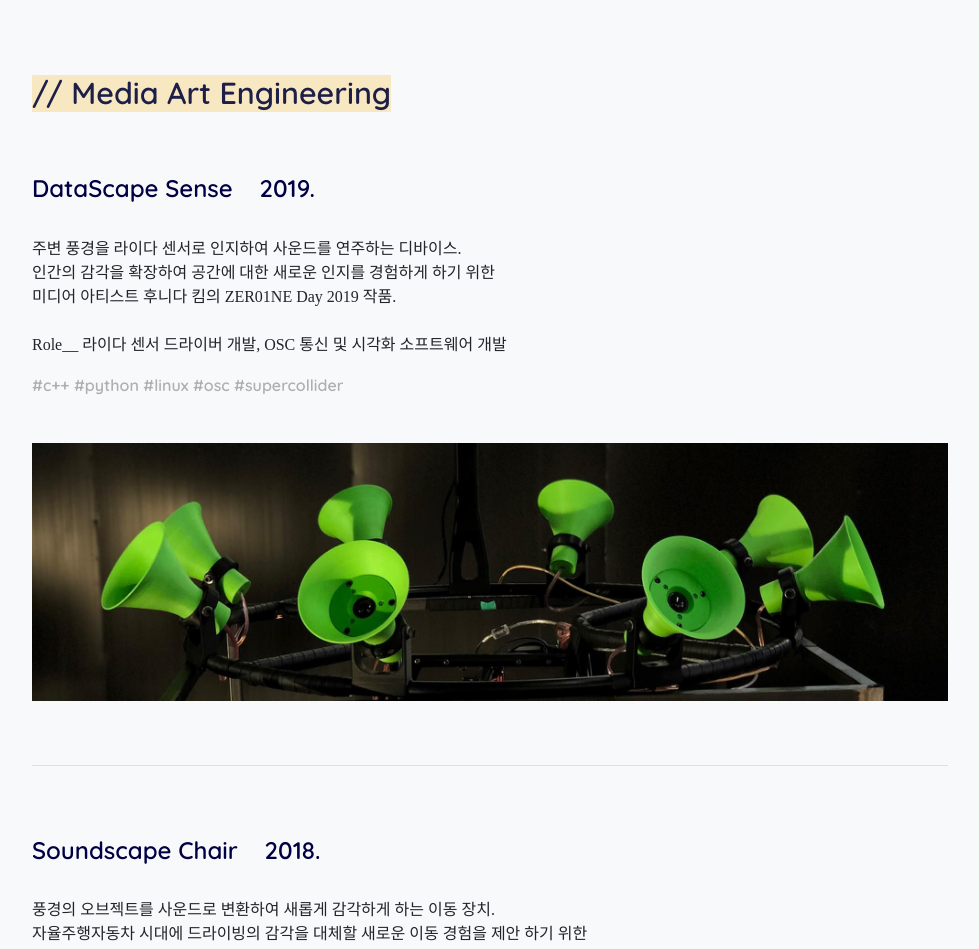
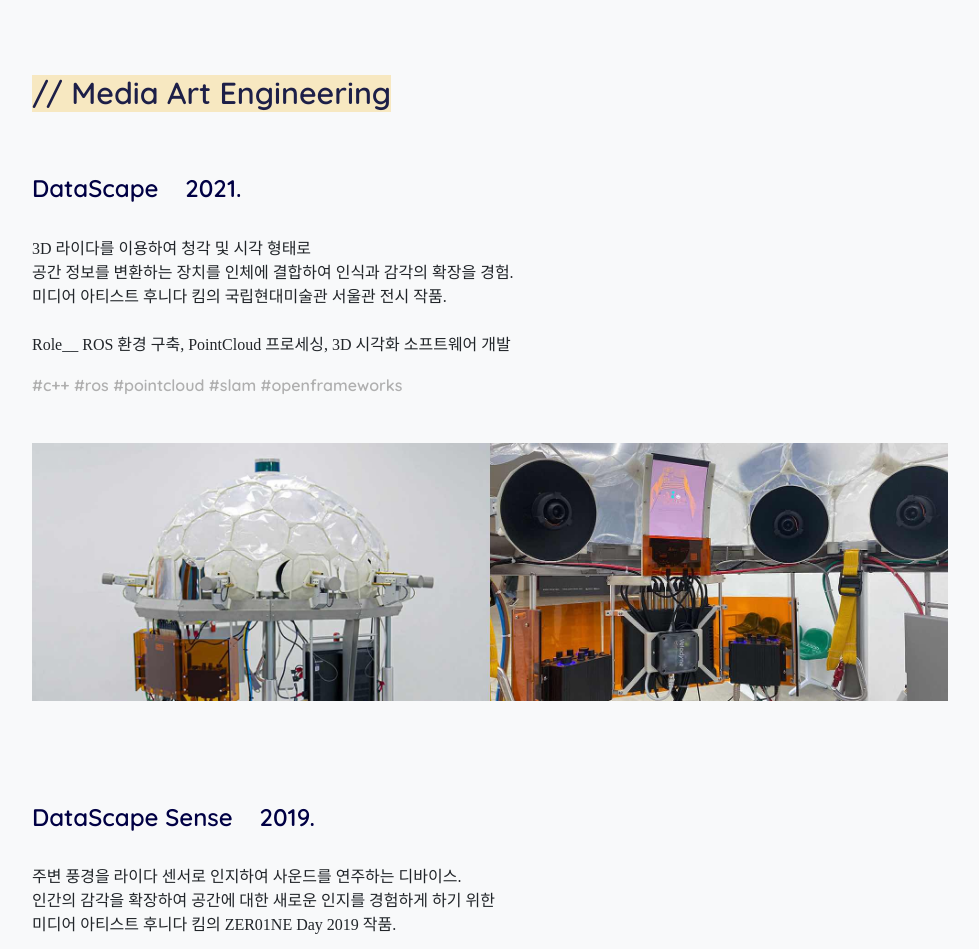
Before and after one commit to Hyun-je/Portfolio, a website: page index.html in a window 1280 px wide. Shown: the part 4440-5389 px from the top of the page, without its empty margins (150-1129 px from the left). Drawn offline with Linux system fonts and the light colour scheme.

Commit message:
datascape 추가

```diff
--- a/index.html
+++ b/index.html
@@ -180,6 +180,23 @@
                     <div class="col-lg-8 mx-auto">
                         <h2>// Media Art Engineering</h2>
 
+                        <div class="wow fadeInRight" data-wow-duration="1s" data-wow-delay="0.2s">
+                            <div class="detail">
+                                <br>
+                                <h4>DataScape&nbsp;&nbsp;&nbsp;&nbsp;2021.</h4>
+                                <p class="lead">
+                                3D 라이다를 이용하여 청각 및 시각 형태로
+                                공간 정보를 변환하는 장치를 인체에 결합하여 인식과 감각의 확장을 경험.
+                                미디어 아티스트 후니다 킴의 국립현대미술관 서울관 전시 작품.
+
+                                Role__ ROS 환경 구축, PointCloud 프로세싱, 3D 시각화 소프트웨어 개발
+                                </p>
+                                <p class="tag">#c++ #ros #pointcloud #slam #openframeworks</p>
+                                <img class="img-fluid" src="image/works_datascape.jpg">
+                                <br><br><br>
+                            </div>
+                        </div>
+
                         <div class="wow fadeInLeft" data-wow-duration="1s" data-wow-delay="0.2s">
                             <div class="detail">
                                 <br>
```
Also changed, not shown: image/works_datascape.jpg (added).
